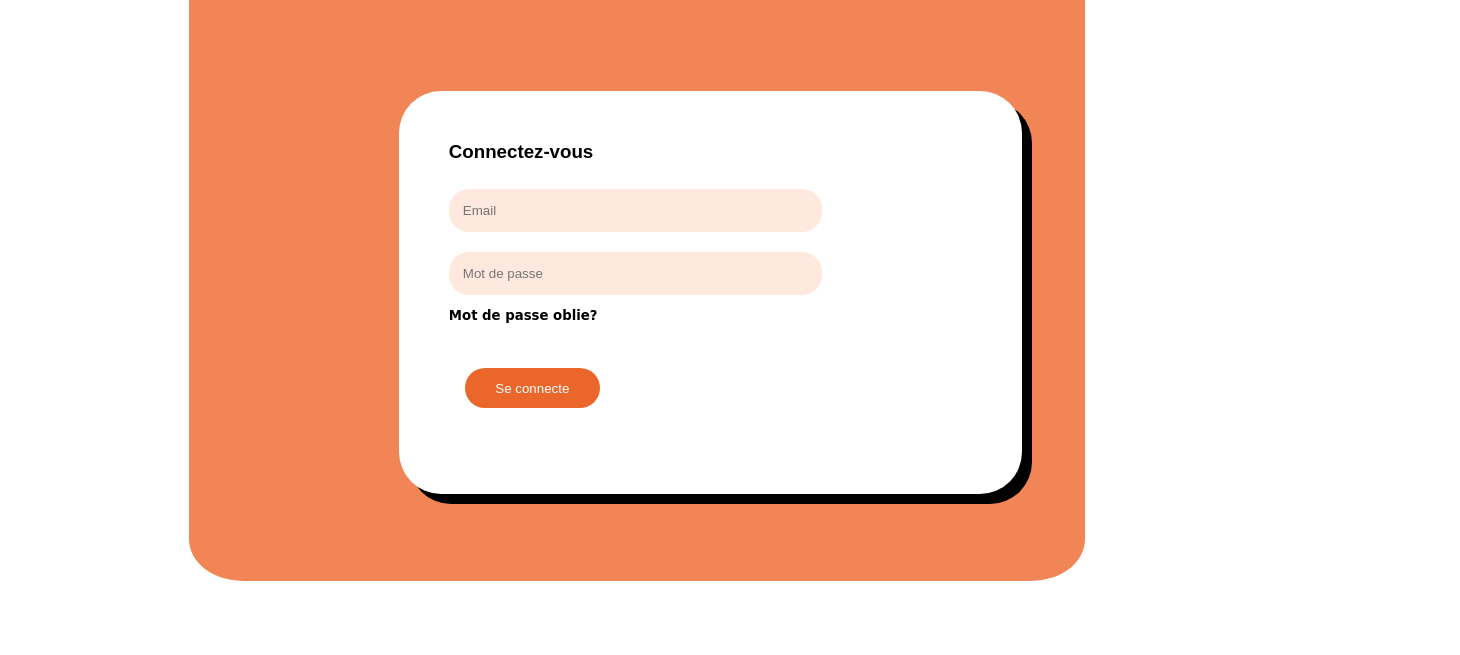
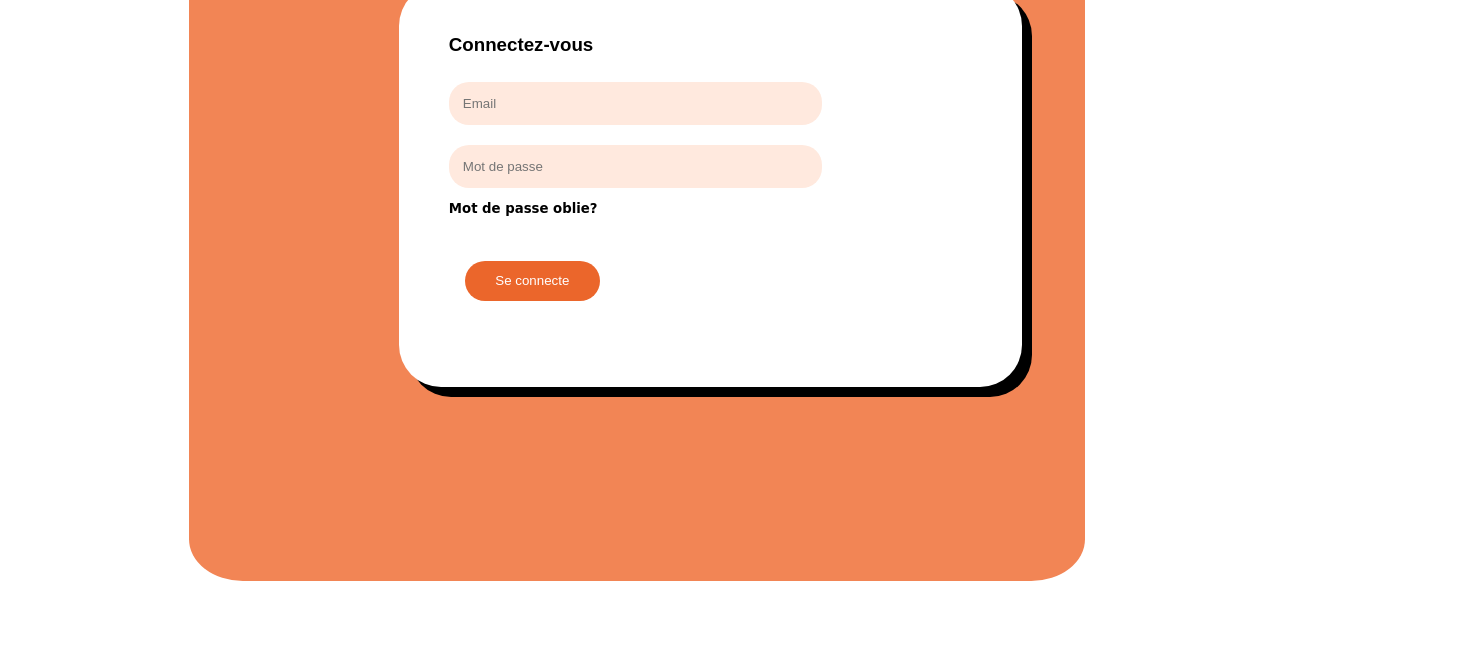
Before and after one commit to khalidboumaghdar/Enaa_Brief_2__Agence_de_voyage_partie_2, a plain HTML site: page login.html in a window 1280 px wide. Shown: the part 246-901 px from the top of the page, 1460 px wide, since content can reach past the window. Drawn offline with Linux system fonts and the light colour scheme.

Commit message:
do some changes

```diff
--- a/login.css
+++ b/login.css
@@ -54,13 +54,14 @@ main {
         margin-top: 59px;
         margin-bottom: 74px;
 
+        overflow-x: hidden;
 
 
 }
 .information{
 
     background-color: #ffffff;
-    margin: 23% 7%;
+    margin: 11% 7%;
     padding: 50px;
     height: 303px;
     width: 200%;
```
